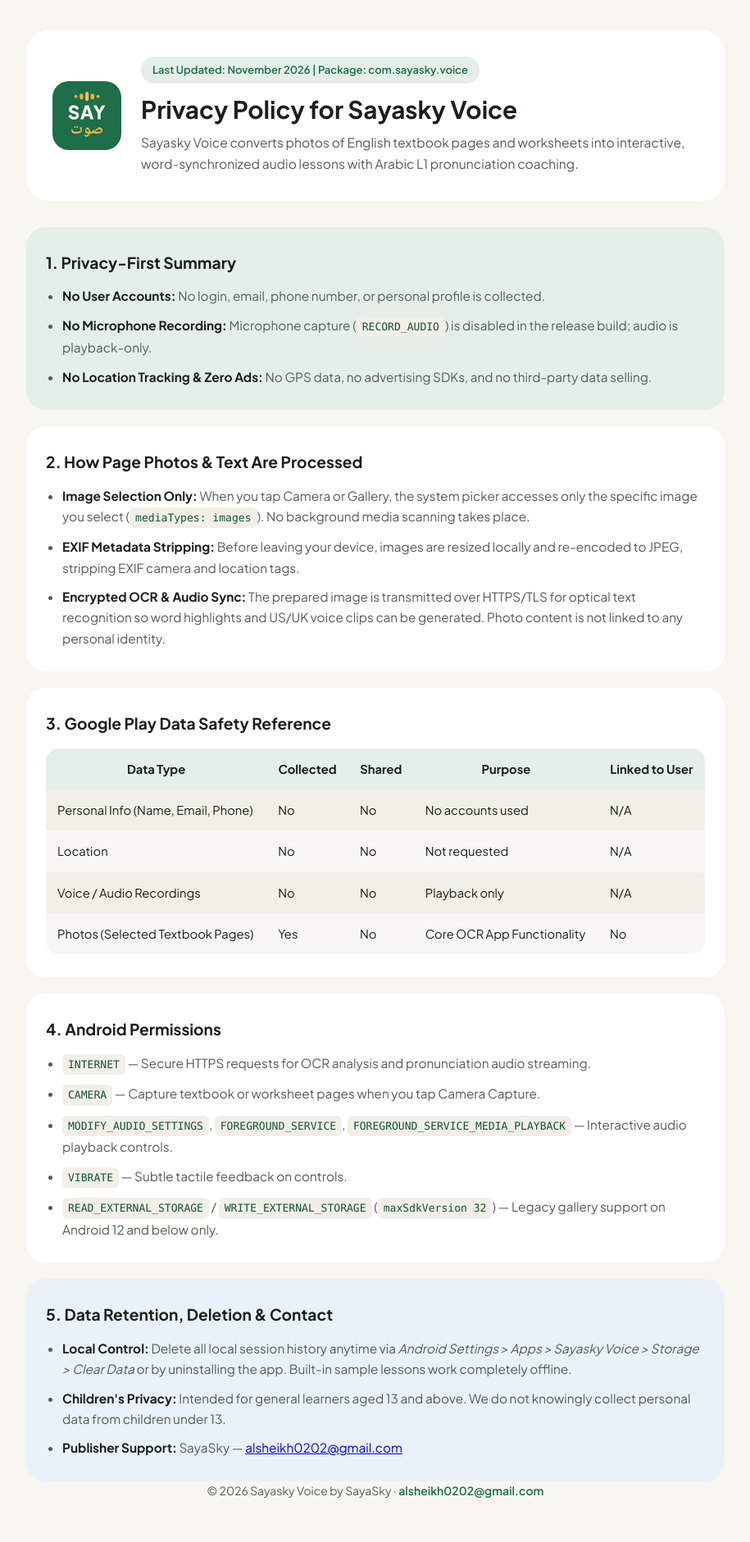
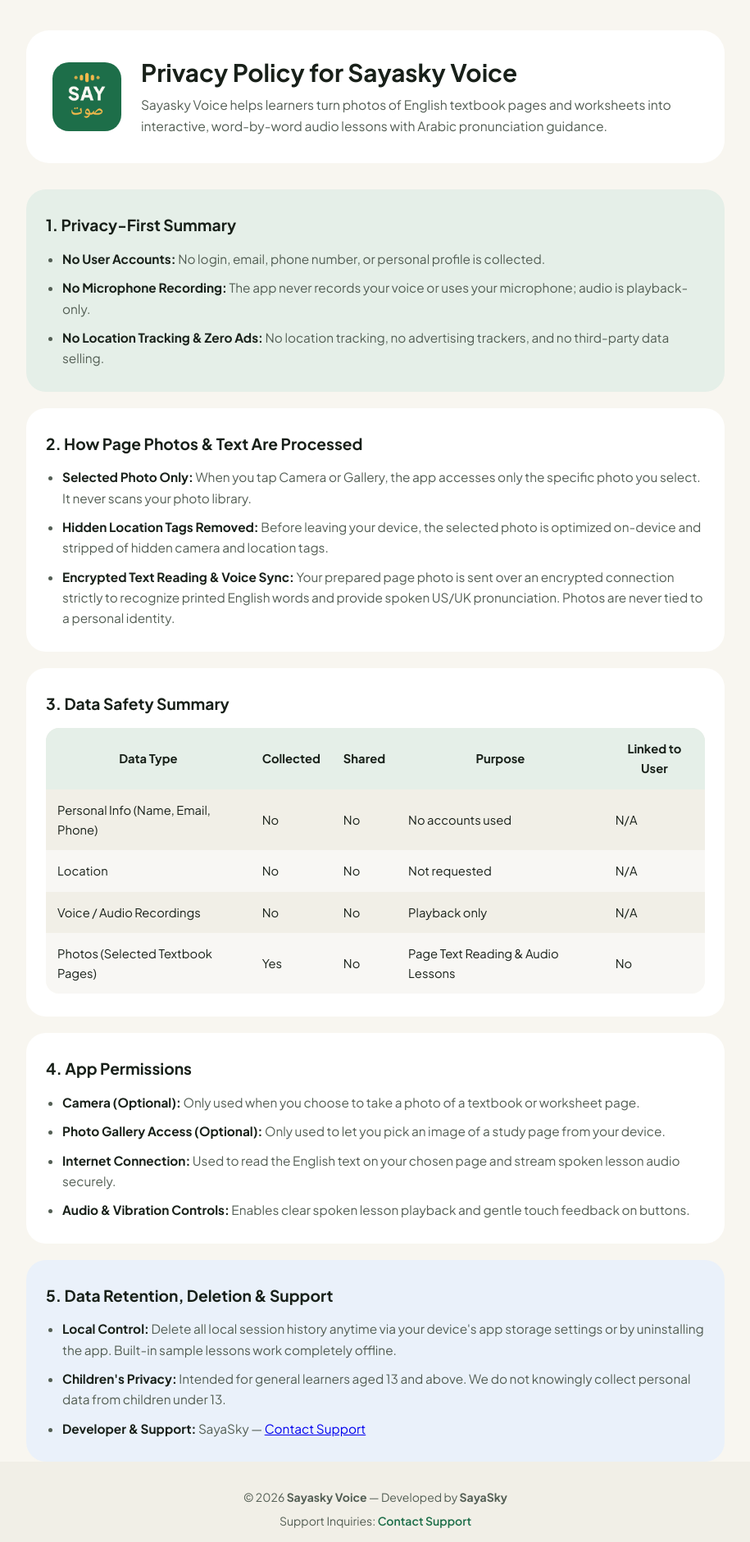
Before and after one commit to SayaSky-S/sayasky-voice-policy, a plain HTML site: page index.html in a window 1280 px wide. Shown: the part 79-1960 px from the top of the page at 82% size, without its empty margins (182-1097 px from the left). Before the commit the page ends 1909 px from the top, so only its background shows below. Drawn offline with Linux system fonts and the light colour scheme.

Commit message:
docs(pages): publish Sayasky Voice Google Play Privacy Policy

```diff
--- a/index.html
+++ b/index.html
@@ -4,7 +4,7 @@
   <meta charset="UTF-8">
   <meta name="viewport" content="width=device-width, initial-scale=1.0">
   <title>Sayasky Voice — Privacy Policy & Data Safety</title>
-  <meta name="description" content="Official Privacy Policy and Google Play Data Safety disclosures for Sayasky Voice (com.sayasky.voice).">
+  <meta name="description" content="Official Privacy Policy and Data Safety overview for the Sayasky Voice mobile learning app.">
   <link rel="icon" type="image/png" href="favicon.png">
   <link rel="apple-touch-icon" href="icon.png">
   <link rel="preconnect" href="https://fonts.googleapis.com">
@@ -140,19 +140,6 @@
       min-width: 240px;
     }
 
-    .pill {
-      display: inline-block;
-      max-width: 100%;
-      background-color: var(--bg-sage-tint);
-      color: var(--accent-sage);
-      padding: 6px 14px;
-      border-radius: 16px;
-      font-size: 0.8125rem;
-      font-weight: 600;
-      margin-bottom: 12px;
-      overflow-wrap: anywhere;
-    }
-
     .hero-content h2 {
       font-size: 1.85rem;
       font-weight: 700;
@@ -214,19 +201,6 @@
       color: var(--text-primary);
     }
 
-    code {
-      font-family: ui-monospace, SFMono-Regular, Menlo, Consolas, monospace;
-      background-color: var(--bg-tonal);
-      color: var(--accent-sage-dark);
-      padding: 2px 7px;
-      border-radius: 6px;
-      font-size: 0.85em;
-      direction: ltr;
-      display: inline-block;
-      max-width: 100%;
-      overflow-wrap: anywhere;
-    }
-
     .table-wrap {
       overflow-x: auto;
       margin-top: 14px;
@@ -261,16 +235,13 @@
       display: none !important;
     }
 
-    .pill-row {
-      margin-bottom: 12px;
-    }
-
     .hero-content h2 {
       display: block;
     }
 
     footer {
-      padding: 24px 0 44px;
+      background-color: var(--bg-tonal);
+      padding: 32px 0;
       color: var(--text-secondary);
       font-size: 0.875rem;
       text-align: center;
@@ -306,14 +277,11 @@
       <div class="hero-card">
         <img src="icon.png" alt="Sayasky Voice" class="hero-icon">
         <div class="hero-content">
-          <span class="pill en-only">Last Updated: November 2026 | Package: com.sayasky.voice</span>
-          <span class="pill ar-only">آخر تحديث: نوفمبر 2026 | المعرّف: com.sayasky.voice</span>
-
           <h2 class="en-only">Privacy Policy for Sayasky Voice</h2>
           <h2 class="ar-only">سياسة الخصوصية لتطبيق Sayasky Voice</h2>
 
-          <p class="en-only">Sayasky Voice converts photos of English textbook pages and worksheets into interactive, word-synchronized audio lessons with Arabic L1 pronunciation coaching.</p>
-          <p class="ar-only">يحوّل تطبيق Sayasky Voice صور صفحات الكتب المدرسية وأوراق العمل الإنجليزية إلى لوحات صوتية تفاعلية كلمةً بكلمة مع شرح ونصائح النطق باللغة العربية.</p>
+          <p class="en-only">Sayasky Voice helps learners turn photos of English textbook pages and worksheets into interactive, word-by-word audio lessons with Arabic pronunciation guidance.</p>
+          <p class="ar-only">يحوّل تطبيق Sayasky Voice صور صفحات الكتب المدرسية وأوراق العمل الإنجليزية إلى دروس صوتية تفاعلية كلمةً بكلمة مع إرشادات النطق باللغة العربية.</p>
         </div>
       </div>
     </div>
@@ -325,13 +293,13 @@
       <h3 class="ar-only">1. ملخص الخصوصية</h3>
       <ul class="en-only">
         <li><strong>No User Accounts:</strong> No login, email, phone number, or personal profile is collected.</li>
-        <li><strong>No Microphone Recording:</strong> Microphone capture (<code>RECORD_AUDIO</code>) is disabled in the release build; audio is playback-only.</li>
-        <li><strong>No Location Tracking &amp; Zero Ads:</strong> No GPS data, no advertising SDKs, and no third-party data selling.</li>
+        <li><strong>No Microphone Recording:</strong> The app never records your voice or uses your microphone; audio is playback-only.</li>
+        <li><strong>No Location Tracking &amp; Zero Ads:</strong> No location tracking, no advertising trackers, and no third-party data selling.</li>
       </ul>
       <ul class="ar-only">
         <li><strong>بدون حسابات شخصية:</strong> لا يتطلب التطبيق تسجيلاً ولا يجمع الاسم أو البريد الإلكتروني أو رقم الهاتف أو جهات الاتصال.</li>
-        <li><strong>بدون تسجيل ميكروفون:</strong> إذن تسجيل الصوت (<code>RECORD_AUDIO</code>) معطّل تماماً في نسخة المتجر؛ يقتصر الصوت على تشغيل النطق التعليمي فقط.</li>
-        <li><strong>بدون تتبع موقع وبدون إعلانات:</strong> لا نصل إلى بيانات الموقع الجغرافي ولا نستخدم أي مكتبات إعلانات أو مشاركة مع جهات تسويقية.</li>
+        <li><strong>بدون تسجيل صوتي:</strong> لا يستخدم التطبيق الميكروفون ولا يسجّل صوتك نهائياً؛ الصوت مخصص للاستماع إلى الدروس فقط.</li>
+        <li><strong>بدون تتبع موقع وبدون إعلانات:</strong> لا نصل إلى بيانات الموقع الجغرافي ولا نعرض إعلانات ولا نشارك البيانات مع أي جهات تسويقية.</li>
       </ul>
     </article>
 
@@ -339,20 +307,20 @@
       <h3 class="en-only">2. How Page Photos &amp; Text Are Processed</h3>
       <h3 class="ar-only">2. معالجة صور الصفحات والنصوص</h3>
       <ul class="en-only">
-        <li><strong>Image Selection Only:</strong> When you tap Camera or Gallery, the system picker accesses only the specific image you select (<code>mediaTypes: images</code>). No background media scanning takes place.</li>
-        <li><strong>EXIF Metadata Stripping:</strong> Before leaving your device, images are resized locally and re-encoded to JPEG, stripping EXIF camera and location tags.</li>
-        <li><strong>Encrypted OCR &amp; Audio Sync:</strong> The prepared image is transmitted over HTTPS/TLS for optical text recognition so word highlights and US/UK voice clips can be generated. Photo content is not linked to any personal identity.</li>
+        <li><strong>Selected Photo Only:</strong> When you tap Camera or Gallery, the app accesses only the specific photo you select. It never scans your photo library.</li>
+        <li><strong>Hidden Location Tags Removed:</strong> Before leaving your device, the selected photo is optimized on-device and stripped of hidden camera and location tags.</li>
+        <li><strong>Encrypted Text Reading &amp; Voice Sync:</strong> Your prepared page photo is sent over an encrypted connection strictly to recognize printed English words and provide spoken US/UK pronunciation. Photos are never tied to a personal identity.</li>
       </ul>
       <ul class="ar-only">
-        <li><strong>اختيار محدود للصورة فقط:</strong> عند استخدام الكاميرا أو المعرض، يتعامل التطبيق فقط مع الصورة التي تختارها (<code>images</code>) دون فحص بقية ملفات المعرض.</li>
-        <li><strong>إزالة بيانات EXIF محلياً:</strong> قبل إرسال أي صورة، يتم تصغيرها وإعادة حفظها بصيغة JPEG على جهازك لحذف بيانات الموقع والكاميرا (EXIF) تلقائياً.</li>
-        <li><strong>تعرّف بصري وصوتي مشفّر:</strong> تُرسل الصورة المجهّزة عبر اتصال مشفّر (HTTPS/TLS) لاستخراج كلمات الصفحة وتوليد النطق الأمريكي أو البريطاني، ولا ترتبط الصور بأي حساب أو هوية مستخدم.</li>
+        <li><strong>اختيار محدود للصورة فقط:</strong> عند استخدام الكاميرا أو المعرض، يتعامل التطبيق فقط مع الصورة التي تختارها دون تصفح أو فحص بقية صورك.</li>
+        <li><strong>إزالة تفاصيل الكاميرا والموقع تلقائياً:</strong> قبل إرسال أي صورة، تتم معالجتها محلياً على جهازك لحذف تفاصيل الكاميرا والموقع الجغرافي المخفية.</li>
+        <li><strong>قراءة النصوص وتشغيل الصوت عبر اتصال مشفّر:</strong> تُرسل الصورة المجهّزة عبر اتصال آمن ومشفّر لقراءة الكلمات الإنجليزية الموجودة في الصفحة وتوليد النطق الأمريكي أو البريطاني، دون ربطها بأي حساب أو هوية.</li>
       </ul>
     </article>
 
     <article class="section-card">
-      <h3 class="en-only">3. Google Play Data Safety Reference</h3>
-      <h3 class="ar-only">3. ملخص أمان البيانات (Google Play Data Safety)</h3>
+      <h3 class="en-only">3. Data Safety Summary</h3>
+      <h3 class="ar-only">3. ملخص أمان البيانات</h3>
       <div class="table-wrap">
         <table class="en-only">
           <thead>
@@ -390,7 +358,7 @@
               <td>Photos (Selected Textbook Pages)</td>
               <td>Yes</td>
               <td>No</td>
-              <td>Core OCR App Functionality</td>
+              <td>Page Text Reading &amp; Audio Lessons</td>
               <td>No</td>
             </tr>
           </tbody>
@@ -432,8 +400,8 @@
               <td>الصور (الصفحة التي يلتقطها المستخدم)</td>
               <td>نعم</td>
               <td>لا</td>
-              <td>الوظيفة الأساسية للتطبيق (OCR)</td>
-              <td>لا (مجهولة المصدر)</td>
+              <td>قراءة نصوص الصفحة وتوليد الدروس الصوتية</td>
+              <td>لا (غير مرتبطة بحساب)</td>
             </tr>
           </tbody>
         </table>
@@ -441,43 +409,45 @@
     </article>
 
     <article class="section-card">
-      <h3 class="en-only">4. Android Permissions</h3>
-      <h3 class="ar-only">4. أذونات نظام Android</h3>
+      <h3 class="en-only">4. App Permissions</h3>
+      <h3 class="ar-only">4. أذونات التطبيق</h3>
       <ul class="en-only">
-        <li><code>INTERNET</code> — Secure HTTPS requests for OCR analysis and pronunciation audio streaming.</li>
-        <li><code>CAMERA</code> — Capture textbook or worksheet pages when you tap Camera Capture.</li>
-        <li><code>MODIFY_AUDIO_SETTINGS</code>, <code>FOREGROUND_SERVICE</code>, <code>FOREGROUND_SERVICE_MEDIA_PLAYBACK</code> — Interactive audio playback controls.</li>
-        <li><code>VIBRATE</code> — Subtle tactile feedback on controls.</li>
-        <li><code>READ_EXTERNAL_STORAGE</code> / <code>WRITE_EXTERNAL_STORAGE</code> (<code>maxSdkVersion 32</code>) — Legacy gallery support on Android 12 and below only.</li>
+        <li><strong>Camera (Optional):</strong> Only used when you choose to take a photo of a textbook or worksheet page.</li>
+        <li><strong>Photo Gallery Access (Optional):</strong> Only used to let you pick an image of a study page from your device.</li>
+        <li><strong>Internet Connection:</strong> Used to read the English text on your chosen page and stream spoken lesson audio securely.</li>
+        <li><strong>Audio &amp; Vibration Controls:</strong> Enables clear spoken lesson playback and gentle touch feedback on buttons.</li>
       </ul>
       <ul class="ar-only">
-        <li><code>INTERNET</code> — إرسال الصفحة للتحليل الصوتي والبصري وتشغيل ملفات النطق عبر HTTPS.</li>
-        <li><code>CAMERA</code> — تصوير صفحات الكتب وأوراق العمل عند اختيار التصوير بالكاميرا.</li>
-        <li><code>MODIFY_AUDIO_SETTINGS</code> و <code>FOREGROUND_SERVICE</code> و <code>FOREGROUND_SERVICE_MEDIA_PLAYBACK</code> — ضبط وتشغيل الصوت التفاعلي وخدمات التشغيل.</li>
-        <li><code>VIBRATE</code> — استجابة لمسية خفيفة للأزرار.</li>
-        <li><code>READ_EXTERNAL_STORAGE</code> و <code>WRITE_EXTERNAL_STORAGE</code> (<code>maxSdkVersion 32</code>) — لاختيار صورة من المعرض في إصدارات Android 12 وما دون فقط.</li>
+        <li><strong>الكاميرا (اختياري):</strong> تُستخدم فقط عندما تختار تصوير صفحة كتاب أو ورقة عمل.</li>
+        <li><strong>الوصول إلى الصور (اختياري):</strong> يُستخدم فقط لتمكينك من اختيار صورة صفحة دراسية من جهازك.</li>
+        <li><strong>الاتصال بالإنترنت:</strong> لقراءة النصوص الإنجليزية من الصفحة المختارة وتشغيل الصوت التعليمي عبر اتصال مشفّر.</li>
+        <li><strong>تشغيل الصوت والاستجابة اللمسية:</strong> لضبط وتشغيل الدروس الصوتية وتقديم استجابة لمسية خفيفة للأزرار.</li>
       </ul>
     </article>
 
     <article class="section-card info">
-      <h3 class="en-only">5. Data Retention, Deletion &amp; Contact</h3>
+      <h3 class="en-only">5. Data Retention, Deletion &amp; Support</h3>
       <h3 class="ar-only">5. الاحتفاظ بالبيانات، الحذف، والتواصل</h3>
       <ul class="en-only">
-        <li><strong>Local Control:</strong> Delete all local session history anytime via <em>Android Settings &gt; Apps &gt; Sayasky Voice &gt; Storage &gt; Clear Data</em> or by uninstalling the app. Built-in sample lessons work completely offline.</li>
+        <li><strong>Local Control:</strong> Delete all local session history anytime via your device's app storage settings or by uninstalling the app. Built-in sample lessons work completely offline.</li>
         <li><strong>Children's Privacy:</strong> Intended for general learners aged 13 and above. We do not knowingly collect personal data from children under 13.</li>
-        <li><strong>Publisher Support:</strong> SayaSky — <a href="mailto:alsheikh0202@gmail.com">alsheikh0202@gmail.com</a></li>
+        <li><strong>Developer &amp; Support:</strong> SayaSky — <a href="mailto:alsheikh0202@gmail.com">Contact Support</a></li>
       </ul>
       <ul class="ar-only">
-        <li><strong>التحكم وحذف البيانات:</strong> يمكنك حذف سجل الجلسات المحلي بالكامل في أي وقت عبر <em>إعدادات الجهاز &gt; التطبيقات &gt; Sayasky Voice &gt; التخزين &gt; مسح البيانات</em> أو بإزالة التطبيق. الدروس النموذجية المدمجة تعمل بدون إنترنت بالكامل.</li>
+        <li><strong>التحكم وحذف البيانات:</strong> يمكنك حذف سجل الجلسات المحلي بالكامل في أي وقت من إعدادات التخزين الخاصة بالتطبيق على جهازك أو بإزالة التطبيق. الدروس النموذجية المدمجة تعمل بدون إنترنت بالكامل.</li>
         <li><strong>خصوصية الأطفال:</strong> التطبيق مخصص للمتعلمين بعمر 13 عاماً فأكثر، ولا نجمع بيانات شخصية من الأطفال.</li>
-        <li><strong>المطوّر والدعم الفني:</strong> SayaSky — <a href="mailto:alsheikh0202@gmail.com">alsheikh0202@gmail.com</a></li>
+        <li><strong>المطوّر والدعم الفني:</strong> SayaSky — <a href="mailto:alsheikh0202@gmail.com">فريق الدعم الفني</a></li>
       </ul>
     </article>
   </main>
 
-  <footer class="container">
-    <p class="en-only">&copy; 2026 Sayasky Voice by SayaSky &middot; <a href="mailto:alsheikh0202@gmail.com">alsheikh0202@gmail.com</a></p>
-    <p class="ar-only">&copy; 2026 تطبيق Sayasky Voice من SayaSky &middot; <a href="mailto:alsheikh0202@gmail.com">alsheikh0202@gmail.com</a></p>
+  <footer>
+    <div class="container">
+      <p class="en-only">&copy; 2026 <strong>Sayasky Voice</strong> &mdash; Developed by <strong>SayaSky</strong></p>
+      <p class="en-only" style="margin-top: 6px;">Support Inquiries: <a href="mailto:alsheikh0202@gmail.com">Contact Support</a></p>
+      <p class="ar-only">&copy; 2026 <strong>Sayasky Voice</strong> &mdash; تطوير <strong>SayaSky</strong></p>
+      <p class="ar-only" style="margin-top: 6px;">للاستفسارات والدعم: <a href="mailto:alsheikh0202@gmail.com">تواصل مع فريق الدعم</a></p>
+    </div>
   </footer>
 
   <script>
```
Also changed, not shown: 2 other files.
